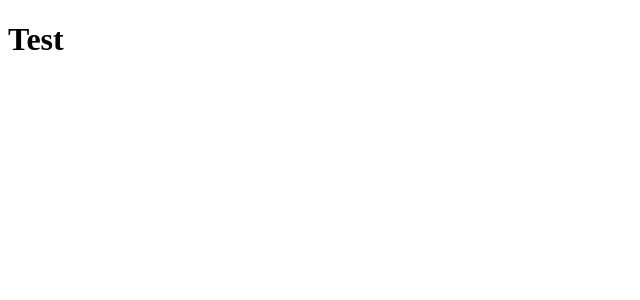
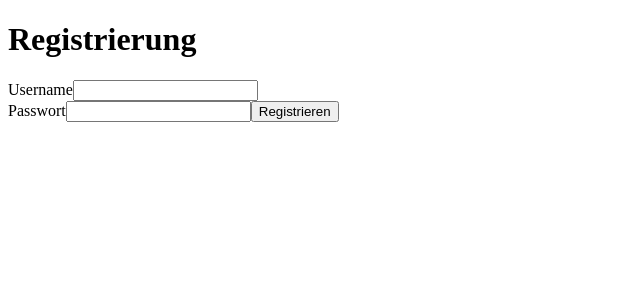
Before and after one commit to mohid-1311/Flashcards, a React (Create React App) app: page /Anmeldung in a window 1280 px wide. Shown: the top 300 px of the page, without its empty margins (0-640 px from the left). Built offline with nearby package versions, Linux system fonts and the light colour scheme.

Commit message:
Registrierungs und Anmeldeformular angepasst

```diff
--- a/src/Components/Anmeldung/AnmeldungComp.tsx
+++ b/src/Components/Anmeldung/AnmeldungComp.tsx
@@ -16,11 +16,11 @@ function AnmeldungComp(){
 
           <div className="anmeldung-username">
             <label htmlFor="nutzername">Username</label>
-            <input type="text" name="" id="" />
+            <input type="text" name="" />
           </div>
           <div className="anmeldung-passwort">
             <label htmlFor="passwort">Passwort</label>
-            <input type="text" name="passwort" id="" />
+            <input type="text" name="passwort" />
           </div>
 
         </form>
--- a/src/Components/Registrierung/RegistrierungComp.tsx
+++ b/src/Components/Registrierung/RegistrierungComp.tsx
@@ -26,23 +26,26 @@ function RegistrierungComp(){
       alert("Erfolgreich registriert")
       const data = {uName: username, pw: passwort};
       userArray.push(data);
-      localStorage.setItem("login", userArray)
+      localStorage.setItem("loginData", JSON.stringify(userArray))
     }
 
   }
   return(
+
     <div className="registrireung-container">
+      <h1>Registrierung</h1>
       <div className="registrierung-display">
-        <form onSubmit={(e) => login(e)}></form>
+        <form onSubmit={(e) => login(e)}>
           <div className="registrierung-username">
             <label htmlFor="nutzername">Username</label>
-          <input type="text" name="nutzername" onChange={(e) => setUsername(e.target.value)}/>
+            <input type="text" name="nutzername" required onChange={(e) => setUsername(e.target.value)}/>
           </div>
           <div className="registrierung-passwort">
             <label htmlFor="passwort">Passwort</label>
-          <input type="text" name="passwort" onChange={(e) => setPasswort(e.target.value)}/>
+            <input type="text" name="passwort" required onChange={(e) => setPasswort(e.target.value)}/>
           <button type="submit">Registrieren</button>
           </div>
+        </form>
       </div>
     </div>
   );
--- a/src/pages/Anmeldung/Anmeldung.tsx
+++ b/src/pages/Anmeldung/Anmeldung.tsx
@@ -4,12 +4,11 @@ import AnmeldungComp from "../../Components/Anmeldung/AnmeldungComp";
 import RegistrierungComp from "../../Components/Registrierung/RegistrierungComp";
 function Anmeldung(){
 
-
   const [anmeldung, setAnmeldung] = useState(false)
   const [registrierung, setRegistrierung] = useState(false)
 
   return(
-    <h1>Test</h1>
+    <RegistrierungComp></RegistrierungComp>
   );
 }
 export default Anmeldung
```
Also changed, not shown: src/data.tsx (+5 -3 lines). Lines whose indentation alone changed are shown as unchanged.
